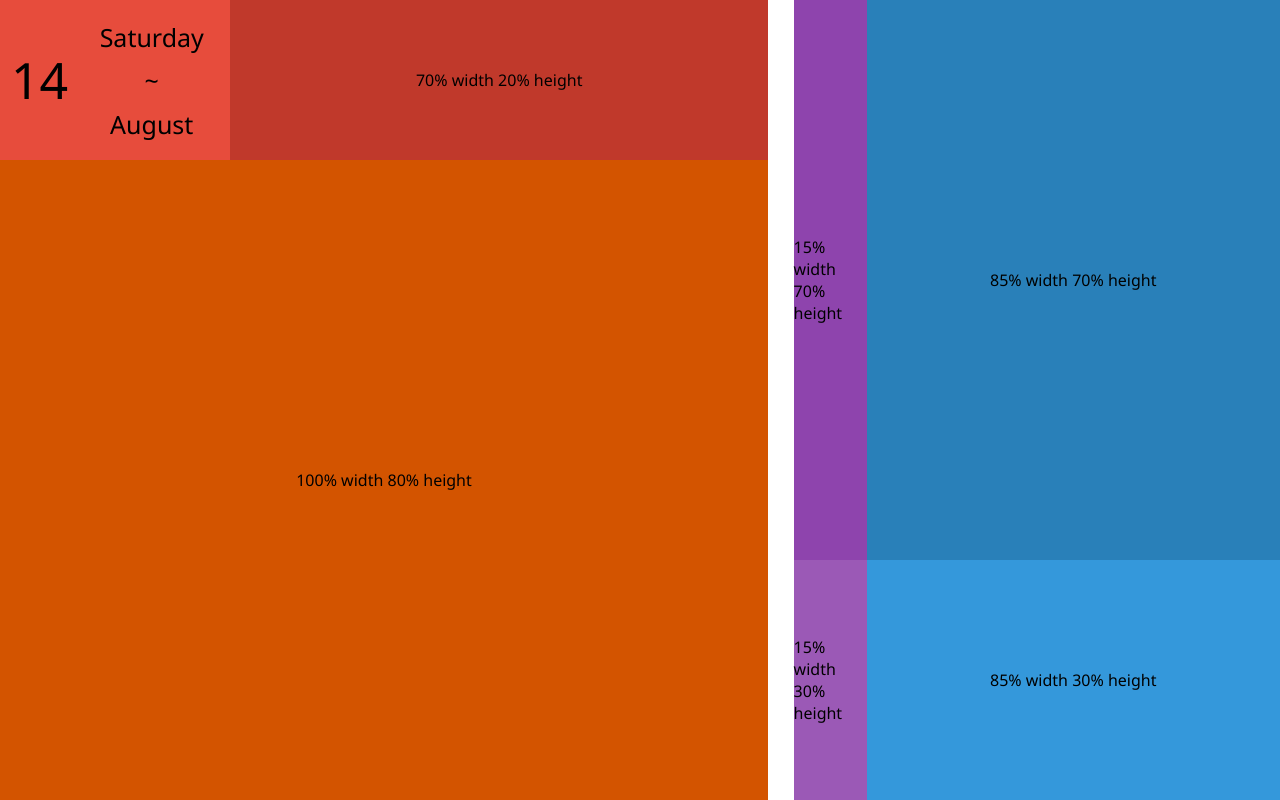
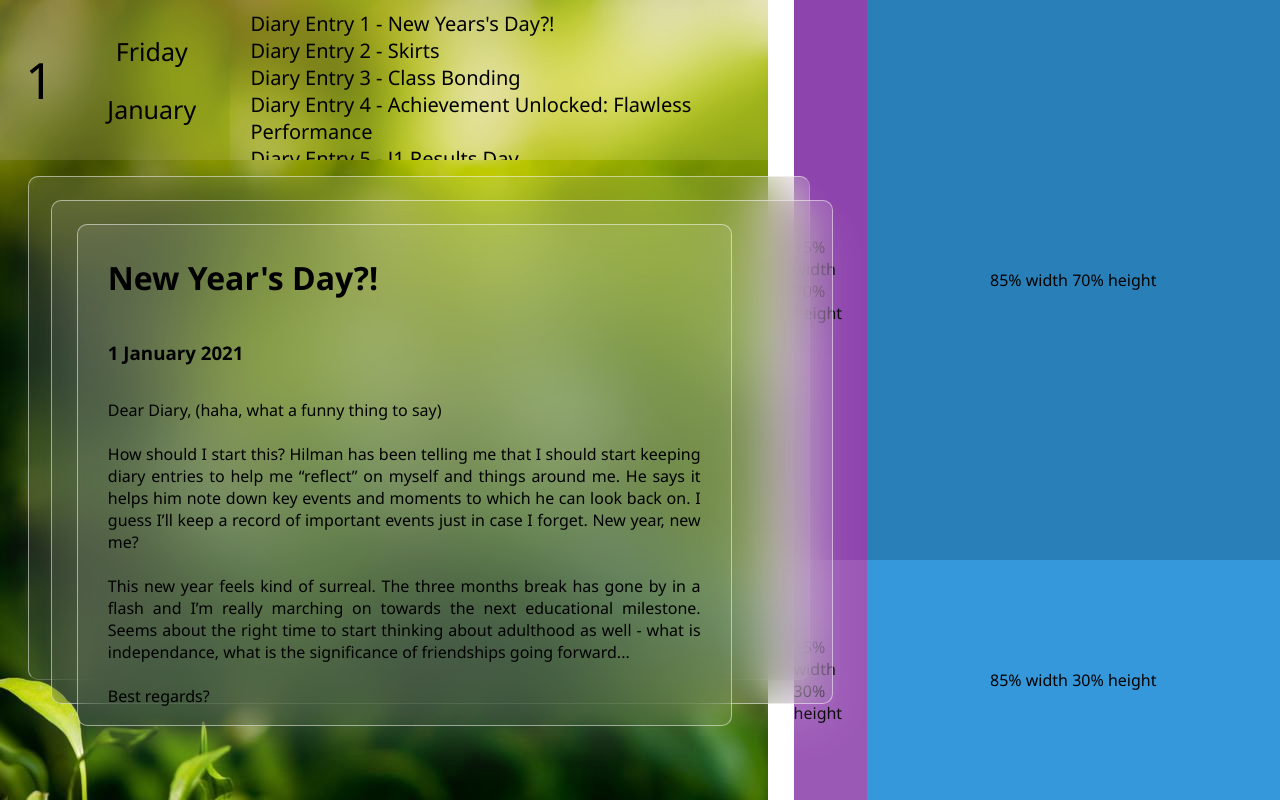
Before and after one commit to PattyPong13/cvep-submission, a plain HTML site: page index.html in a window 1280 px wide. Drawn offline with Linux system fonts and the light colour scheme.

Commit message:
diaryUIupgrade

```diff
--- a/index.html
+++ b/index.html
@@ -13,16 +13,42 @@
             <div id='diary-window'>
                 <div id='diary-topbar'>
                     <div id='diary-date' class='center-content'>
-                        <div id='date' class='center-content'>14</div>
+                        <div id='date' class='center-content'>1</div>
                         <div id='month-day' class='center-content'>
-                            <div id='day'>Saturday</div>
-                            <div height='12px'>~</div>
-                            <div id='month'>August</div>
+                            <div id='day'>Friday</div>
+                            <div id='month'>January</div>
                         </div>
                     </div>
-                    <div id='diary-list' class='center-content'>70% width 20% height</div>
+                    <div id='diary-list'>
+                        <div>Diary Entry 1 - New Years's Day?!</div>
+                        <div>Diary Entry 2 - Skirts</div>
+                        <div>Diary Entry 3 - Class Bonding</div>
+                        <div>Diary Entry 4 - Achievement Unlocked: Flawless Performance</div>
+                        <div>Diary Entry 5 - J1 Results Day</div>
+                        <div>Diary Entry 6 - ???</div>
+                        <div>Diary Entry 7 - ???</div>
+                    </div>
                 </div>
-                <div id='diary-main' class='center-content'>100% width 80% height</div>
+                <div id='diary-main'>
+                    <div class='fake-diary-entry' id='fake-2'></div>
+                    <div class='fake-diary-entry' id='fake-1'></div>
+                    <div id='diary-entry'>
+                        <h1 id='entry-title'>New Year's Day?!</h1>
+                        <h3 id='entry-subheading'>1 January 2021</h3>
+                        <p id='entry-content'>Dear Diary, (haha, what a funny thing to say)
+                            <br></br>
+                            How should I start this? Hilman has been telling me that I should start keeping diary entries to help me “reflect” on
+                            myself and things around me. He says it helps him note down key events and moments to which he can look back on.
+                            I guess I’ll keep a record of important events just in case I forget. New year, new me?
+                            <br></br>
+                            This new year feels kind of surreal. The three months break has gone by in a flash and I’m really marching on towards
+                            the next educational milestone. Seems about the right time to start thinking about adulthood as well - what is
+                            independance, what is the significance of friendships going forward...
+                            <br></br>
+                            Best regards?
+                        </p>
+                    </div>
+                </div>
             </div>
 
             <div id='divider'></div>
--- a/stylesheet.css
+++ b/stylesheet.css
@@ -21,6 +21,7 @@ body {
     height: 100%;
     display: flex;
     flex-direction: column;
+    background-image: url("assets/wallpaper.jpg");
 }
 
 /* DIARY TOP BAR */
@@ -33,8 +34,9 @@ body {
 #diary-date {
     width: 30%;
     height: 100%;
-    background-color: #e74c3c;
     display: flex;
+    background: rgba(255, 255, 255, 0.1);
+    backdrop-filter: blur(25px);
 }
 
 #date {
@@ -54,15 +56,68 @@ body {
 }
 
 #diary-list {
-    width: 70%;
-    height: 100%;
-    background-color: #c0392b;
+    width: calc(70% - 30px);
+    height: calc(100% - 10px);
+    display: flex;
+    flex-direction: column;
+    font-size: 20px;
+    padding: 10px 10px 0px 20px;
+    background: rgba(255, 255, 255, 0.1);
+    backdrop-filter: blur(25px);
+    overflow: auto;
 }
 
 #diary-main {
-    width: 100%;
-    height: 80%;
-    background-color: #d35400;
+    width: calc(100%);
+    height: calc(80%);
+}
+
+#fake-2 {
+    position: absolute;
+    width: 780px;
+    height: 502px;
+    left: 2.2%;
+    top: 22%;
+    background: rgba(255, 255, 255, 0.1);
+    box-shadow: 0px 25px 45px rgba(255, 255, 255, 0.1);
+    border-radius: 10px;
+    border: 1px solid rgba(255, 255, 255, 0.5);
+    border-right: 1px solid rgba(255, 255, 255, 0.2);
+    border-bottom: 1px solid rgba(255, 255, 255, 0.2);
+    backdrop-filter: blur(25px);
+}
+
+#fake-1 {
+    position: absolute;
+    width: 780px;
+    height: 502px;
+    left: 4%;
+    top: 25%;
+    background: rgba(255, 255, 255, 0.1);
+    box-shadow: 0px 25px 45px rgba(255, 255, 255, 0.1);
+    border-radius: 10px;
+    border: 1px solid rgba(255, 255, 255, 0.5);
+    backdrop-filter: blur(25px);
+}
+#diary-entry {
+    position: relative;
+    width: calc(85% - 60px);
+    height: calc(500px - 30px);
+    left: 10%;
+    top: 10%;
+    display: flex;
+    flex-direction: column;
+    background: rgba(255, 255, 255, 0.1);
+    box-shadow: 0px 25px 45px rgba(255, 255, 255, 0.1);
+    border-radius: 10px;
+    border: 1px solid rgba(255, 255, 255, 0.5);
+    backdrop-filter: blur(25px);
+    padding: 10px 30px 20px 30px;
+}
+
+#entry-content {
+    text-align: justify;
+    text-justify: inter-word;
 }
 
 /* DIVIDER */
```
Also changed, not shown: assets/wallpaper.jpg (added).
